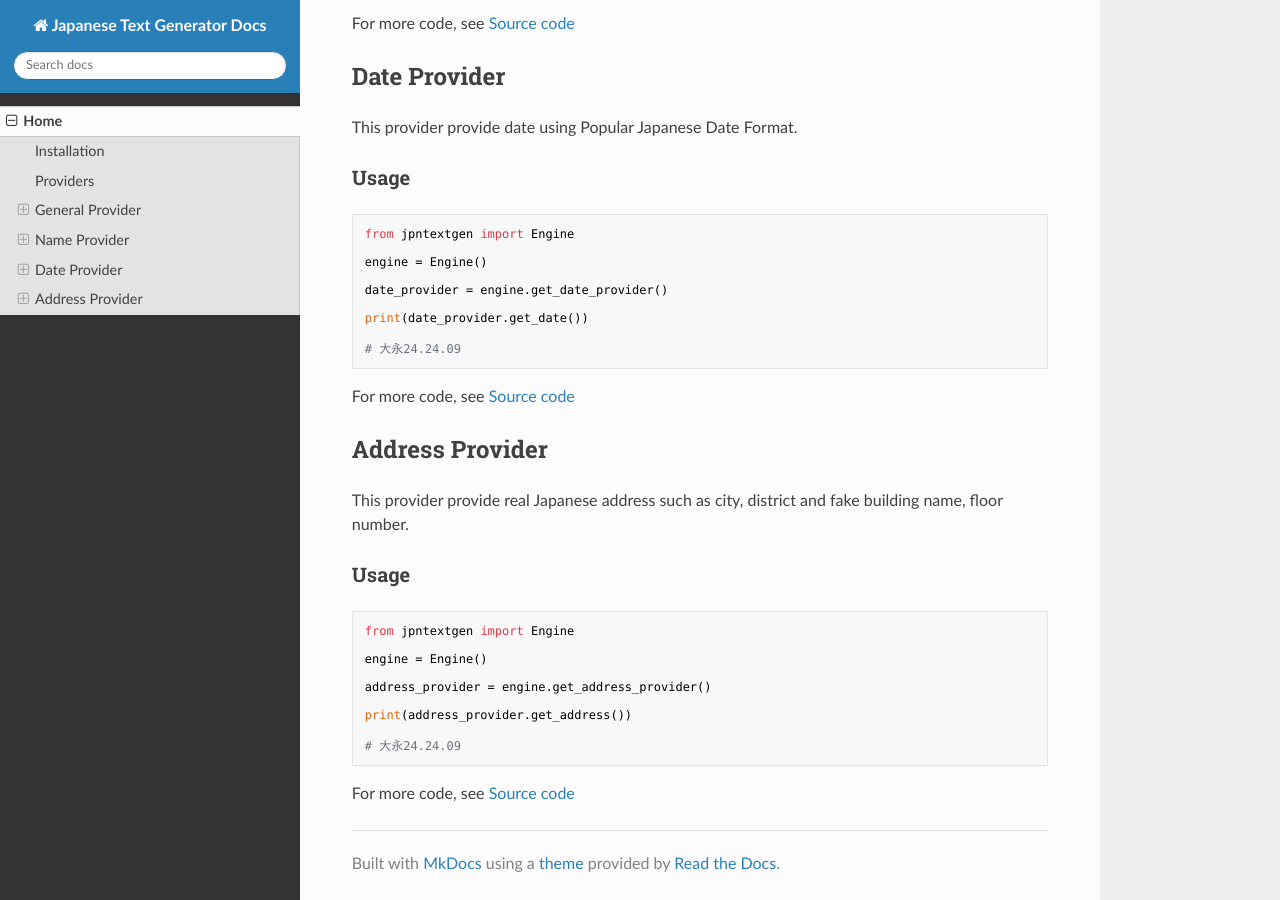
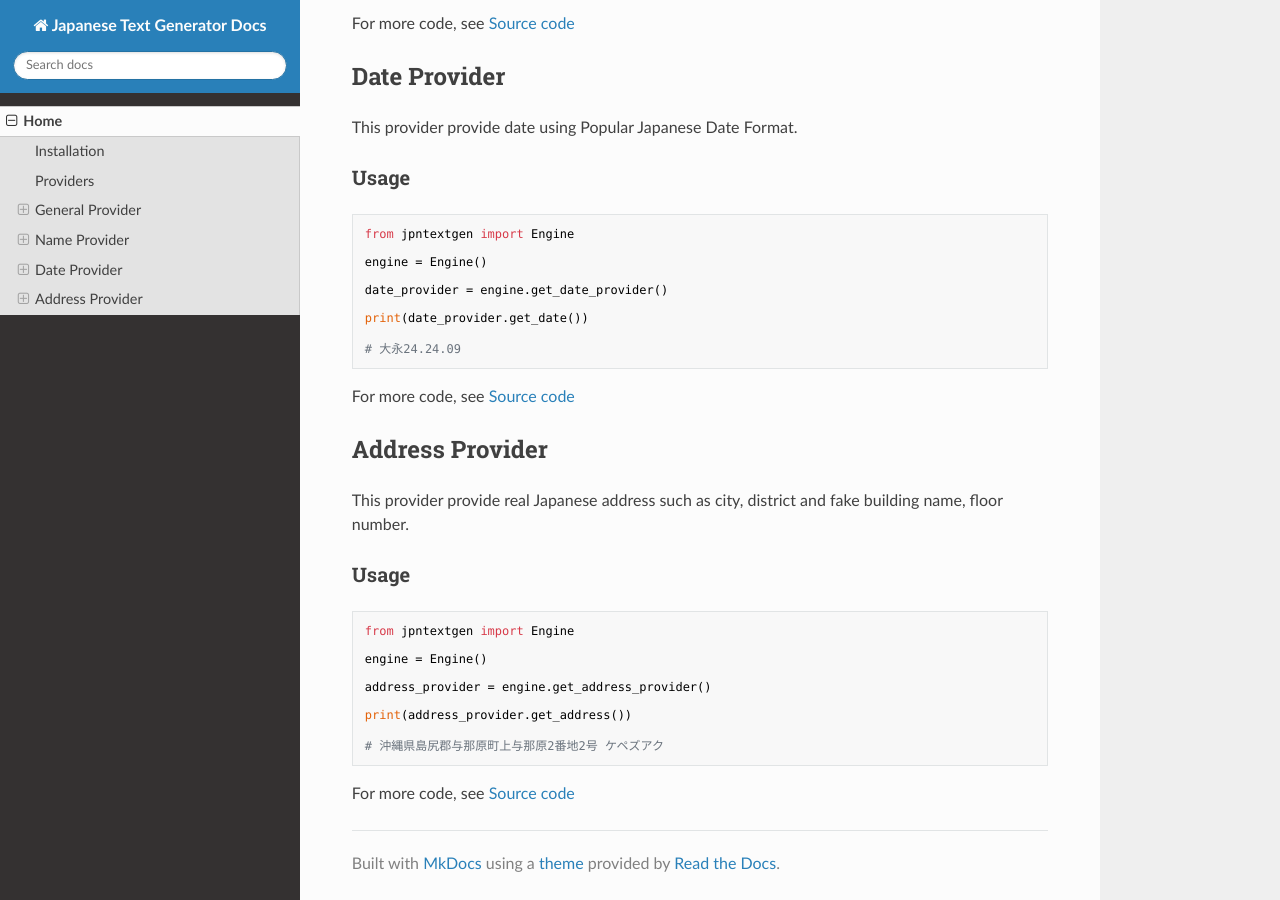
Before and after one commit to nerophung/japanese-fake-text, an MkDocs documentation site: the page built from docs/index.md, in a window 1280 px wide and 900 px high, scrolled down 1594 px. Built offline with MkDocs 1.6.1, drawn with Linux system fonts in a browser that asks for light colours; nearby versions of some CDN libraries.

Commit message:
Fix docs

````diff
--- a/docs/index.md
+++ b/docs/index.md
@@ -115,7 +115,7 @@ address_provider = engine.get_address_provider()
 
 print(address_provider.get_address())
 
-# 大永24.24.09
+# 沖縄県島尻郡与那原町上与那原2番地2号 ケペズアク
 ```
 
 For more code, see [Source code](https://github.com/nerophung/jpn-text-gen/blob/master/jpntextgen/address_provider.py)
````
